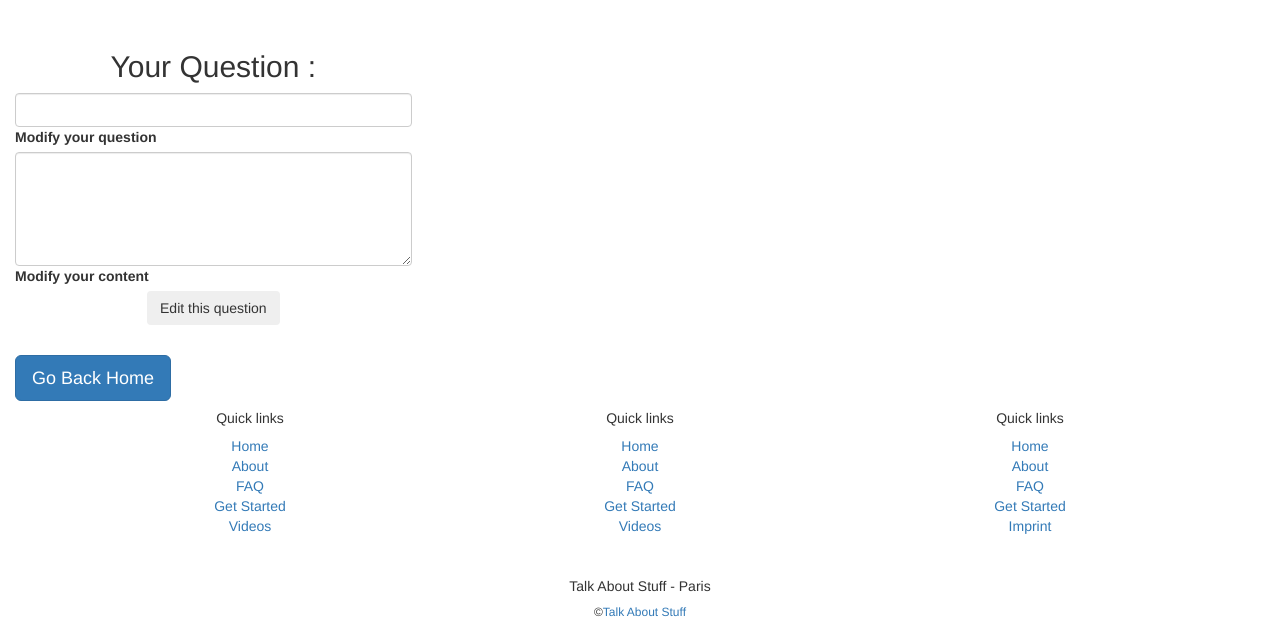
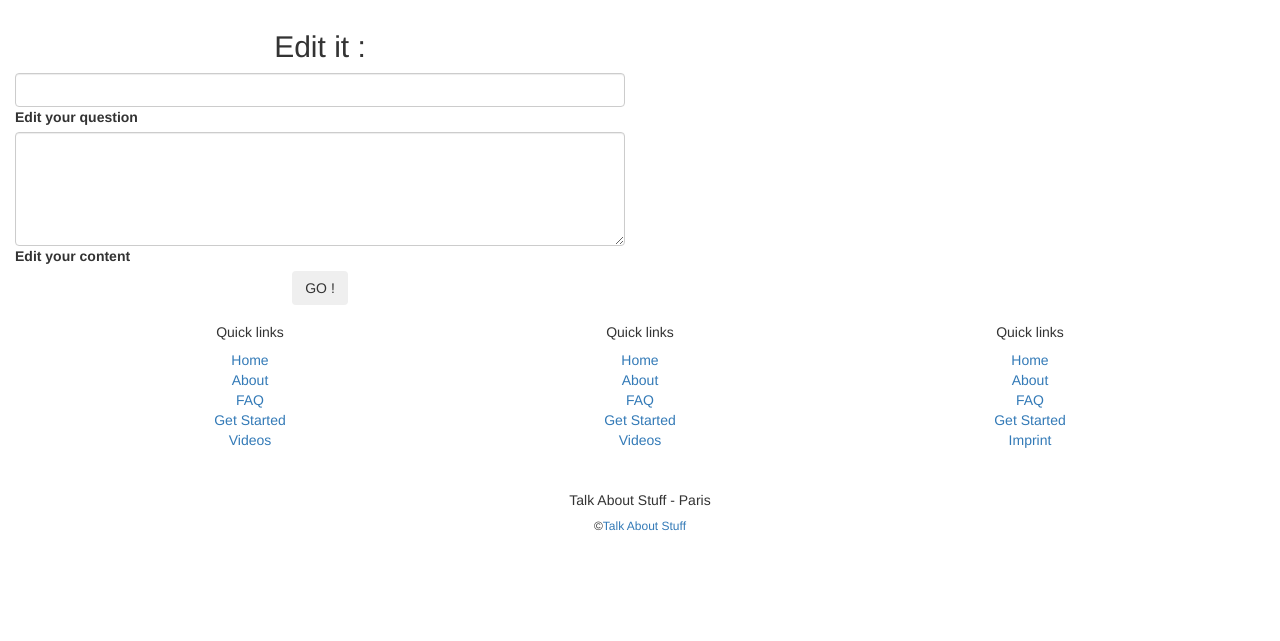
Before and after one commit to Not-the-Bees/Site-Doc-eCommercer, a PHP site: page /editQuestion.php in a window 1280 px wide. Shown: the part 116-757 px from the top of the page. Run offline with PHP 8.4, Linux system fonts and the light colour scheme; the template is opened without the code that fills it, so the values that code supplies are empty; some libraries are stand-ins or nearby versions.

Commit message:
mise ne forme site + font awesome

```diff
--- a/resources/views/browseQuestion.php
+++ b/resources/views/browseQuestion.php
@@ -5,7 +5,6 @@
     <header class="banner">
         <h1>Browse questions</h1>
     </header>
-
     <section class="container">
         <section class="row">
             <ul>
--- a/resources/views/editQuestion.php
+++ b/resources/views/editQuestion.php
@@ -2,34 +2,29 @@
 
 <?php ob_start() ?>
 
-<section>
+<div>
     <header class="banner">
         <h1>Edit your question</h1>
     </header>
-</section>
-
-<br>
+</div>
 <section class="container-fluid">
-    <section class="row">
-
+    <div class="row">
         <!-- Add-New-Question Form -->
-        <div class="col-md-4 offset-md-4">
+        <div class="col-md-6 offset-md-3">
             <div class="card deep-orange form-white">
                 <div class="card-body">
                     <form action="../controllers/editQuestion.php?id= <?= $question['id'] ?>" method="post">
-                        <h2 class="text-center white-text py-3"><i class="fa fa-question"></i> Your Question :</h2>
+                        <h2 class="text-center white-text py-3"><i class="fa fa-question-circle"></i> Edit it :</h2>
                         <div class="md-form">
-                            <i class="fa fa-question-circle prefix white-text"></i>
                             <input type="text" name="title" class="form-control" value="<?= $question['title']; ?>" required>
-                            <label>Modify your question</label>
+                            <label>Edit your question</label>
                         </div>
                         <div class="md-form">
-                            <i class="fa fa-keyboard prefix white-text"></i>
                             <textarea class="form-control contentTextarea" rows="5" type="text" name="content" required><?= $question['content']; ?></textarea>
-                            <label>Modify your content</label>
+                            <label>Edit your content</label>
                         </div>
                         <div class="text-center">
-                            <button class="btn btn-outline-white waves-effect waves-light" name="editQuestion" type="submit">Edit this question</button>
+                            <button class="btn btn-outline-white waves-effect waves-light" name="editQuestion" type="submit"><i class="fa fa-fighter-jet"></i> GO !</button>
                         </div>
                     </form>
                 </div>
@@ -37,16 +32,7 @@
             <p class="error"><?php if (isset($errorEdit)) { echo $errorEdit; } ?></p>
         </div>
         <div class="col-md-4"></div>
-    </section>
-    <br>
-    <div class="row">
-        <div class="col-md-4 offset-md-4">
-            <a class="btn btn-primary btn-lg btn-deep-orange boutonHome m-0" href="/Talk-About-Stuff/resources/views/profile.php" role="button">Go Back Home</a>
-        </div>
-        <div class="col-md-4"></div>
     </div>
-</section>
-
 
 <?php $_layout = ob_get_clean() ?>
 <?php require_once __DIR__ . '/../templates/layout.php';?>
```
Also changed, not shown: resources/views/addQuestion.php (+4 -16 lines), resources/views/question.php (+9 -10 lines), resources/views/readQuestion.php (deleted, +0 -42 lines).
